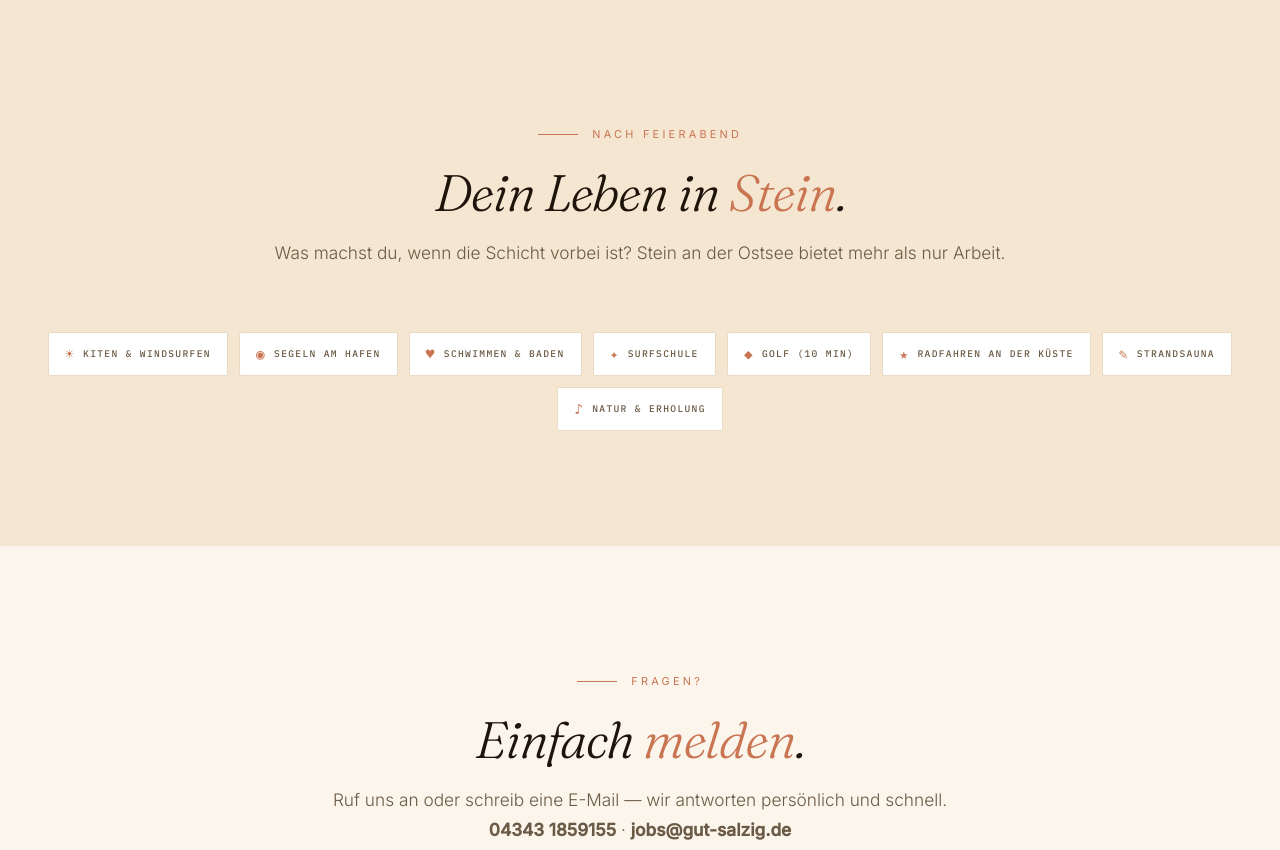
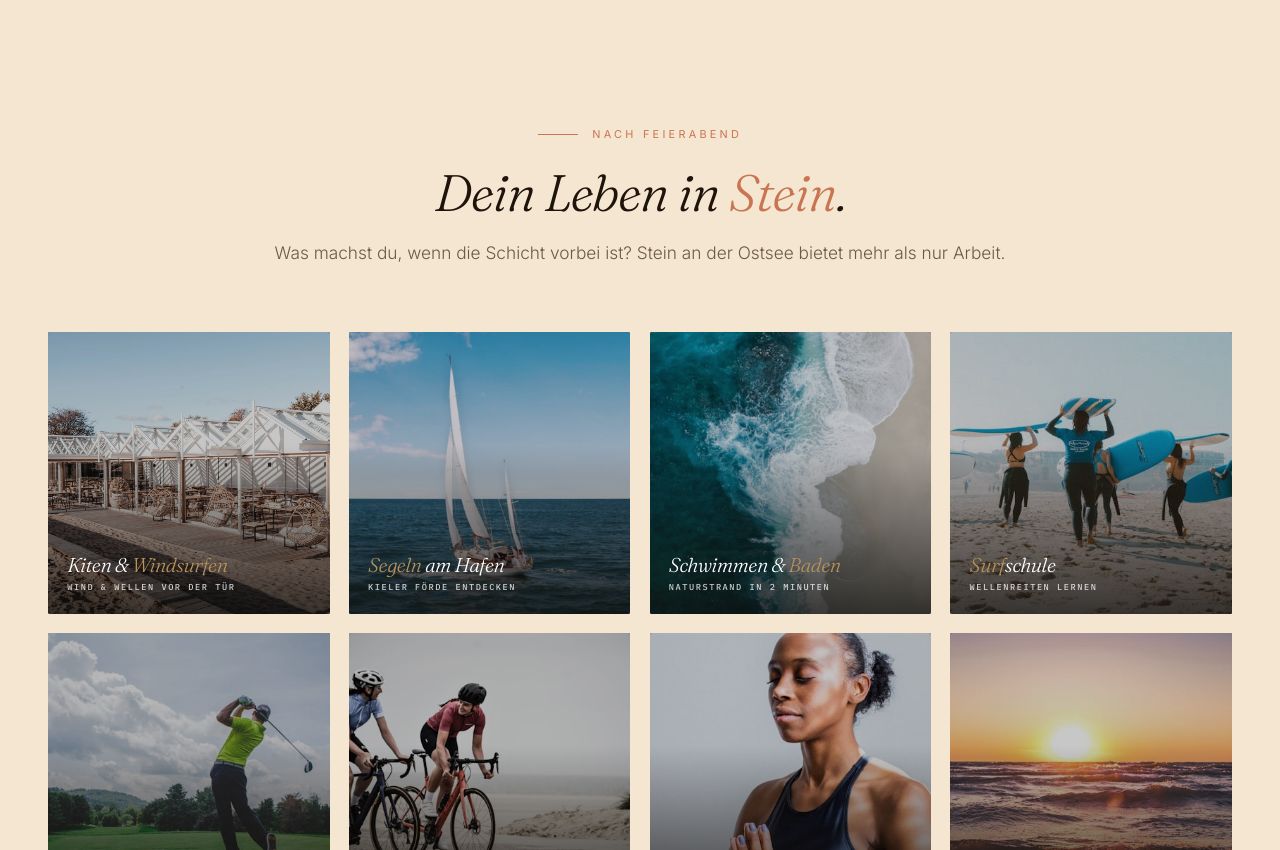
Before and after one commit to petong-web/gut-salzig-webseite, a PHP site: page /jobs.html in a window 1280 px wide. Shown: the part 5650-6500 px from the top of the page. Run offline with PHP 8.4, Linux system fonts and the light colour scheme.

Commit message:
Replace lifestyle pills with 4x2 photo grid on jobs page
"Dein Leben in Stein" section now shows 8 lifestyle photos
(kite, sailing, swim, surf, golf, bike, sauna, nature)
as square cards with title overlay instead of text-only pills.

Co-Authored-By: Claude Opus 4.6 (1M context) <noreply@anthropic.com>

```diff
--- a/prototype/assets/css/style.css
+++ b/prototype/assets/css/style.css
@@ -1380,7 +1380,7 @@ section { padding-block: clamp(5rem, 10vw, 10rem); position: relative; }
 }
 .job-card__apply:hover { background: var(--ink); }
 
-/* Perks Strip */
+/* Perks Strip (text-only pills) */
 .perks {
   display: flex;
   flex-wrap: wrap;
@@ -1403,6 +1403,69 @@ section { padding-block: clamp(5rem, 10vw, 10rem); position: relative; }
   font-weight: 500;
 }
 .perk__icon { color: var(--accent); font-size: 0.9rem; }
+
+/* Lifestyle Grid — Bild-Kacheln mit Label */
+.lifestyle-grid {
+  display: grid;
+  grid-template-columns: repeat(4, 1fr);
+  gap: 1.2rem;
+}
+.lifestyle-card {
+  position: relative;
+  aspect-ratio: 1 / 1;
+  overflow: hidden;
+  border-radius: 2px;
+  cursor: default;
+  background: var(--ink);
+}
+.lifestyle-card img {
+  width: 100%;
+  height: 100%;
+  object-fit: cover;
+  filter: brightness(0.78) saturate(0.95);
+  transition: transform 1.4s var(--ease), filter var(--dur) var(--ease);
+}
+.lifestyle-card::after {
+  content: '';
+  position: absolute;
+  inset: 0;
+  background: linear-gradient(180deg, transparent 40%, rgba(15,13,10,0.75));
+  z-index: 1;
+}
+.lifestyle-card:hover img {
+  transform: scale(1.08);
+  filter: brightness(0.95) saturate(1.1);
+}
+.lifestyle-card__body {
+  position: absolute;
+  bottom: 0;
+  left: 0;
+  right: 0;
+  padding: 1.2rem;
+  z-index: 2;
+  color: #fff;
+}
+.lifestyle-card__title {
+  font-family: var(--ff-display);
+  font-style: italic;
+  font-weight: 300;
+  font-size: 1.25rem;
+  color: #fff;
+  line-height: 1.1;
+  margin-bottom: 0.25rem;
+}
+.lifestyle-card__title em { font-style: italic; color: var(--gold); }
+.lifestyle-card__desc {
+  font-family: var(--ff-mono);
+  font-size: 0.54rem;
+  letter-spacing: 0.18em;
+  text-transform: uppercase;
+  color: rgba(255,255,255,0.78);
+  font-weight: 500;
+}
+
+@media (max-width: 1100px) { .lifestyle-grid { grid-template-columns: repeat(2, 1fr); } }
+@media (max-width: 720px)  { .lifestyle-grid { grid-template-columns: 1fr 1fr; gap: 0.8rem; } }
 
 @media (max-width: 1100px) {
   .job-values { grid-template-columns: 1fr 1fr; }
--- a/prototype/jobs.html
+++ b/prototype/jobs.html
@@ -422,15 +422,63 @@
       <h2>Dein Leben in <em>Stein</em>.</h2>
       <p>Was machst du, wenn die Schicht vorbei ist? Stein an der Ostsee bietet mehr als nur Arbeit.</p>
     </div>
-    <div class="perks reveal">
-      <span class="perk"><span class="perk__icon">☀</span>Kiten &amp; Windsurfen</span>
-      <span class="perk"><span class="perk__icon">◉</span>Segeln am Hafen</span>
-      <span class="perk"><span class="perk__icon">♥</span>Schwimmen &amp; Baden</span>
-      <span class="perk"><span class="perk__icon">✦</span>Surfschule</span>
-      <span class="perk"><span class="perk__icon">◆</span>Golf (10 Min)</span>
-      <span class="perk"><span class="perk__icon">★</span>Radfahren an der Küste</span>
-      <span class="perk"><span class="perk__icon">✎</span>Strandsauna</span>
-      <span class="perk"><span class="perk__icon">♪</span>Natur &amp; Erholung</span>
+    <div class="lifestyle-grid reveal-stagger">
+      <div class="lifestyle-card">
+        <img src="assets/images/life-kite.jpg" alt="Kiten">
+        <div class="lifestyle-card__body">
+          <h3 class="lifestyle-card__title">Kiten &amp; <em>Windsurfen</em></h3>
+          <p class="lifestyle-card__desc">Wind &amp; Wellen vor der Tür</p>
+        </div>
+      </div>
+      <div class="lifestyle-card">
+        <img src="assets/images/life-sailing.jpg" alt="Segeln">
+        <div class="lifestyle-card__body">
+          <h3 class="lifestyle-card__title"><em>Segeln</em> am Hafen</h3>
+          <p class="lifestyle-card__desc">Kieler Förde entdecken</p>
+        </div>
+      </div>
+      <div class="lifestyle-card">
+        <img src="assets/images/life-swim.jpg" alt="Schwimmen">
+        <div class="lifestyle-card__body">
+          <h3 class="lifestyle-card__title">Schwimmen &amp; <em>Baden</em></h3>
+          <p class="lifestyle-card__desc">Naturstrand in 2 Minuten</p>
+        </div>
+      </div>
+      <div class="lifestyle-card">
+        <img src="assets/images/life-surf.jpg" alt="Surfen">
+        <div class="lifestyle-card__body">
+          <h3 class="lifestyle-card__title"><em>Surf</em>schule</h3>
+          <p class="lifestyle-card__desc">Wellenreiten lernen</p>
+        </div>
+      </div>
+      <div class="lifestyle-card">
+        <img src="assets/images/life-golf.jpg" alt="Golf">
+        <div class="lifestyle-card__body">
+          <h3 class="lifestyle-card__title"><em>Golf</em> spielen</h3>
+          <p class="lifestyle-card__desc">10 Minuten entfernt</p>
+        </div>
+      </div>
+      <div class="lifestyle-card">
+        <img src="assets/images/life-bike.jpg" alt="Radfahren">
+        <div class="lifestyle-card__body">
+          <h3 class="lifestyle-card__title"><em>Radfahren</em></h3>
+          <p class="lifestyle-card__desc">Ostseeküsten-Radweg</p>
+        </div>
+      </div>
+      <div class="lifestyle-card">
+        <img src="assets/images/life-sauna.jpg" alt="Strandsauna">
+        <div class="lifestyle-card__body">
+          <h3 class="lifestyle-card__title">Strand-<em>sauna</em></h3>
+          <p class="lifestyle-card__desc">Schwitzen mit Meerblick</p>
+        </div>
+      </div>
+      <div class="lifestyle-card">
+        <img src="assets/images/life-nature.jpg" alt="Natur">
+        <div class="lifestyle-card__body">
+          <h3 class="lifestyle-card__title">Natur &amp; <em>Erholung</em></h3>
+          <p class="lifestyle-card__desc">Entschleunigung pur</p>
+        </div>
+      </div>
     </div>
   </div>
 </section>
```
Also changed, not shown: prototype/assets/images/life-bike.jpg (added), prototype/assets/images/life-golf.jpg (added), prototype/assets/images/life-kite.jpg (added), prototype/assets/images/life-nature.jpg (added), prototype/assets/images/life-sailing.jpg (added), prototype/assets/images/life-sauna.jpg (added), prototype/assets/images/life-surf.jpg (added), prototype/assets/images/life-swim.jpg (added), 1 other file.
